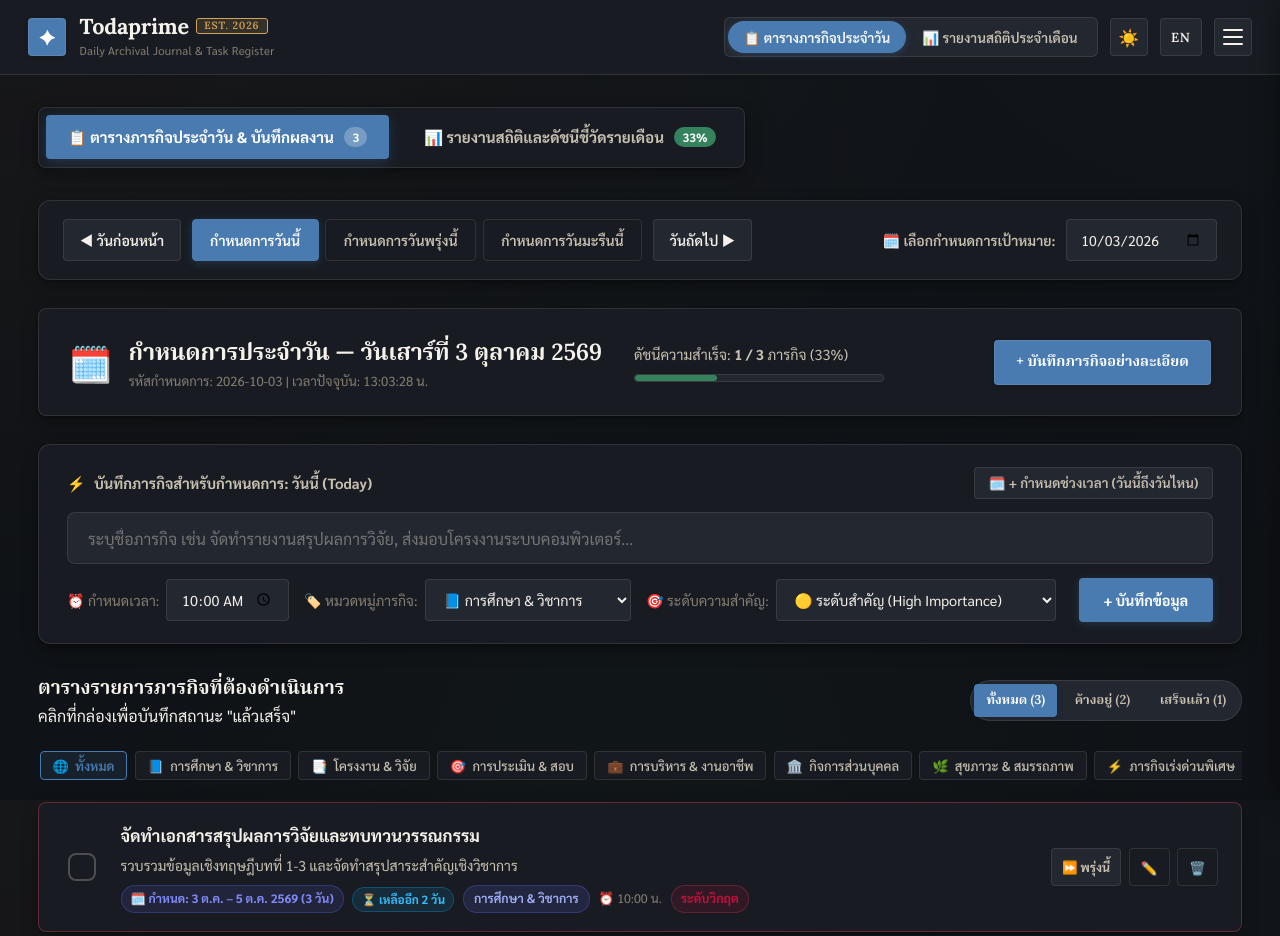
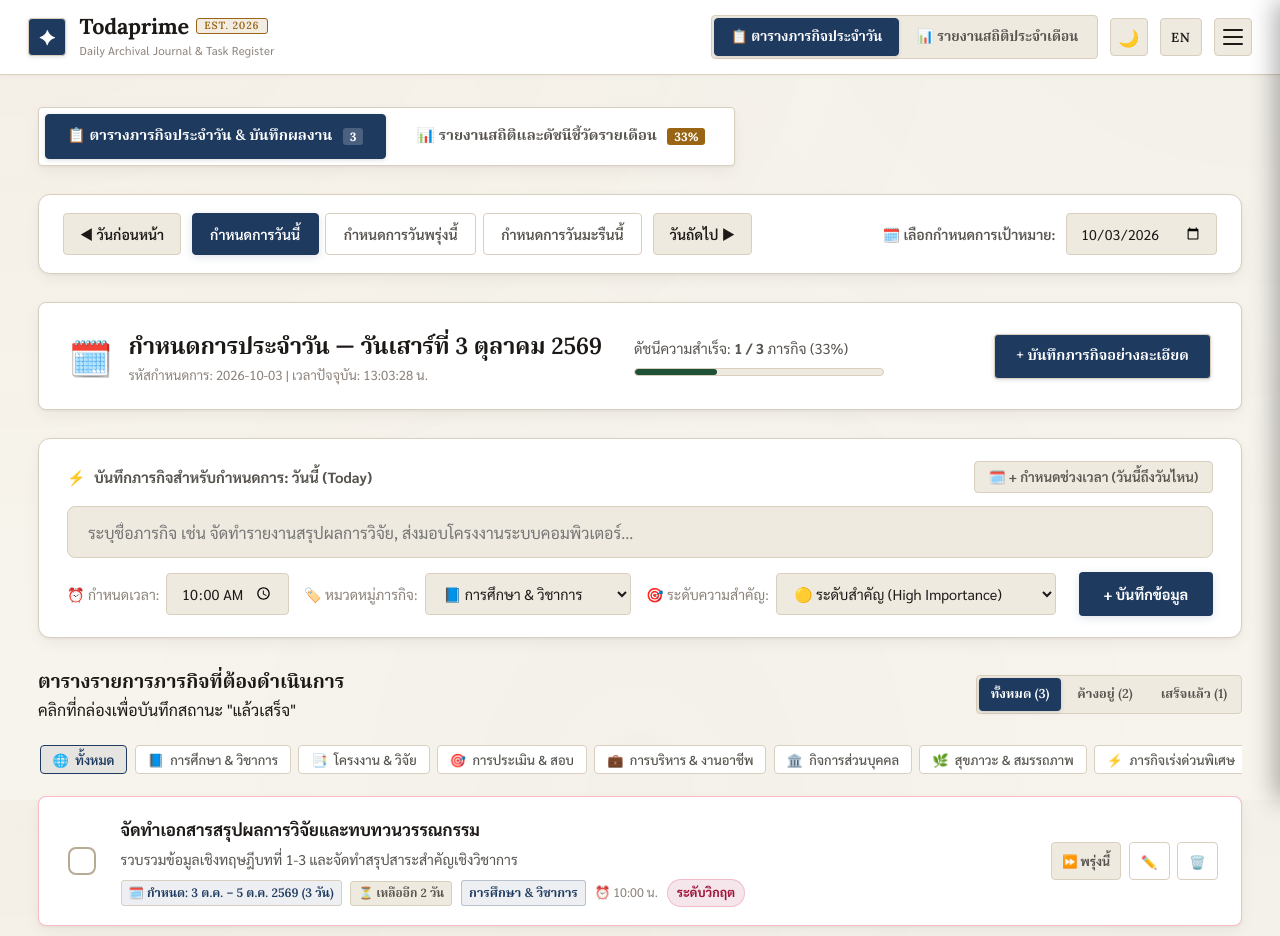
Before and after one commit to LOOKSx/Todaprime-in-Project, an Angular app in the folder frontend/: page / in a window 1280 px wide. Shown: the top 936 px of the page. Built offline with nearby package versions, Linux system fonts and the light colour scheme.

Commit message:
feat(ui): complete Classic Archival & Editorial overhaul with cache-busting headers and warm vellum default

```diff
--- a/frontend/src/app/app.component.css
+++ b/frontend/src/app/app.component.css
@@ -5,95 +5,8 @@
 ======================================================== */
 
 :host {
-  /* DARK MODE: MIDNIGHT STUDY & WARM MAHOGANY SLATE */
-  --bg-app: #0f1216;
-  --bg-surface: #181c22;
-  --bg-surface-elevated: #222730;
-  --bg-surface-hover: #2c323d;
-  --border-color: rgba(216, 207, 190, 0.12);
-  --border-color-hover: rgba(216, 207, 190, 0.28);
-  --shadow-card: 0 1px 3px rgba(0, 0, 0, 0.3), 0 6px 18px -2px rgba(0, 0, 0, 0.35);
-  --shadow-hover: 0 4px 6px -1px rgba(0, 0, 0, 0.3), 0 12px 24px -4px rgba(0, 0, 0, 0.45);
-
-  --ambient-1: rgba(212, 163, 89, 0.04);
-  --ambient-2: rgba(74, 123, 176, 0.03);
-  --ambient-3: rgba(52, 131, 94, 0.03);
-
-  --text-main: #f5f2eb;
-  --text-secondary: #c9c1b2;
-  --text-muted: #857e72;
-
-  --primary: #4a7bb0;
-  --primary-hover: #3b6694;
-  --primary-subtle: rgba(74, 123, 176, 0.15);
-  --primary-glow: rgba(74, 123, 176, 0.25);
-
-  --accent: #34835e;
-  --accent-hover: #266b49;
-  --accent-subtle: rgba(52, 131, 94, 0.15);
-
-  --warning: #d97706;
-  --warning-subtle: rgba(217, 119, 6, 0.15);
-
-  --danger: #be123c;
-  --danger-subtle: rgba(190, 18, 60, 0.15);
-
-  --gold: #d4a359;
-  --gold-subtle: rgba(212, 163, 89, 0.15);
-
-  --purple: #7e57c2;
-  --purple-subtle: rgba(126, 87, 194, 0.15);
-
-  --radius-sm: 4px;
-  --radius-md: 8px;
-  --radius-lg: 12px;
-  --font-heading: 'Lora', 'Noto Serif Thai', Georgia, 'Times New Roman', serif;
-  --font-body: 'Sarabun', 'Lora', Georgia, -apple-system, BlinkMacSystemFont, serif;
+  display: block;
   font-family: var(--font-body);
-}
-
-/* ========================================================
-   LIGHT MODE: WARM ARCHIVAL VELLUM & OXFORD NAVY INK
-======================================================== */
-:host-context(.min-h-screen:not(.dark)),
-.min-h-screen:not(.dark) {
-  --bg-app: #f7f4ed;
-  --bg-surface: #ffffff;
-  --bg-surface-elevated: #efeae0;
-  --bg-surface-hover: #e5ded0;
-  --border-color: #d8cfbe;
-  --border-color-hover: #b8ab96;
-  --shadow-card: 0 1px 3px rgba(28, 25, 23, 0.05), 0 6px 16px -2px rgba(28, 25, 23, 0.05);
-  --shadow-hover: 0 4px 6px -1px rgba(28, 25, 23, 0.06), 0 10px 22px -4px rgba(28, 25, 23, 0.08);
-
-  --ambient-1: rgba(153, 101, 21, 0.03);
-  --ambient-2: rgba(30, 58, 95, 0.02);
-  --ambient-3: rgba(30, 81, 56, 0.02);
-
-  --text-main: #1c1917;
-  --text-secondary: #57534e;
-  --text-muted: #8c827a;
-
-  --primary: #1e3a5f;
-  --primary-hover: #152942;
-  --primary-subtle: rgba(30, 58, 95, 0.09);
-  --primary-glow: rgba(30, 58, 95, 0.15);
-
-  --accent: #1e5138;
-  --accent-hover: #143826;
-  --accent-subtle: rgba(30, 81, 56, 0.1);
-
-  --warning: #b45309;
-  --warning-subtle: rgba(180, 83, 9, 0.1);
-
-  --danger: #9f1239;
-  --danger-subtle: rgba(159, 18, 57, 0.1);
-
-  --gold: #996515;
-  --gold-subtle: rgba(153, 101, 21, 0.1);
-
-  --purple: #581c87;
-  --purple-subtle: rgba(88, 28, 135, 0.08);
 }
 
 * {
@@ -212,32 +125,36 @@
 .header-nav-tabs {
   display: flex;
   background-color: var(--bg-surface-elevated);
-  padding: 3px;
-  border-radius: 6px;
-  border: 1px solid var(--border-color);
+  padding: 2px;
+  border-radius: var(--radius-sm);
+  border: 1px solid var(--border-color);
+  gap: 2px;
 }
 
 .header-tab-btn {
   background: transparent;
-  border: none;
+  border: 1px solid transparent;
   color: var(--text-secondary);
+  font-family: var(--font-heading);
   font-size: 0.85rem;
   font-weight: 600;
-  padding: 0.45rem 1rem;
-  border-radius: 9999px;
-  cursor: pointer;
-  transition: all 0.2s cubic-bezier(0.16, 1, 0.3, 1);
+  padding: 0.45rem 0.95rem;
+  border-radius: var(--radius-sm);
+  cursor: pointer;
+  transition: all 0.15s ease;
   white-space: nowrap;
 }
 
 .header-tab-btn:hover {
   color: var(--text-main);
+  background-color: var(--bg-surface-hover);
 }
 
 .header-tab-btn.active {
   background-color: var(--primary);
+  border-color: var(--primary);
   color: #ffffff;
-  box-shadow: 0 2px 8px var(--primary-glow);
+  box-shadow: 0 1px 4px rgba(0, 0, 0, 0.12);
 }
 
 .btn-theme-toggle {
@@ -590,7 +507,7 @@
 
 .drawer-nav-item.active-item {
   background-color: var(--primary-subtle);
-  border-color: rgba(99, 102, 241, 0.35);
+  border-color: var(--primary);
   color: var(--primary);
 }
 
@@ -857,22 +774,22 @@
   box-shadow: var(--shadow-hover);
 }
 
-.feature-card.feat-indigo { border-color: rgba(99, 102, 241, 0.2); }
-.feature-card.feat-indigo:hover { border-color: #818cf8; }
-
-.feature-card.feat-emerald { border-color: rgba(16, 185, 129, 0.2); }
-.feature-card.feat-emerald:hover { border-color: #34d399; }
+.feature-card.feat-indigo { border-color: rgba(30, 58, 95, 0.2); }
+.feature-card.feat-indigo:hover { border-color: var(--primary); }
+
+.feature-card.feat-emerald { border-color: rgba(30, 81, 56, 0.2); }
+.feature-card.feat-emerald:hover { border-color: var(--accent); }
 
 .feature-card.feat-sky { border-color: rgba(14, 165, 233, 0.2); }
-.feature-card.feat-sky:hover { border-color: #38bdf8; }
+.feature-card.feat-sky:hover { border-color: var(--info); }
 
 .feature-card.feat-amber { border-color: rgba(245, 158, 11, 0.2); }
-.feature-card.feat-amber:hover { border-color: #fbbf24; }
+.feature-card.feat-amber:hover { border-color: var(--warning); }
 
 .feature-icon-wrapper {
   width: 52px;
   height: 52px;
-  border-radius: var(--radius-md);
+  border-radius: var(--radius-sm);
   display: flex;
   align-items: center;
   justify-content: center;
@@ -881,8 +798,9 @@
 }
 
 .feat-icon-indigo {
-  background: rgba(99, 102, 241, 0.12);
-  border: 1px solid rgba(99, 102, 241, 0.25);
+  background: var(--primary-subtle);
+  border: 1px solid var(--border-color);
+  color: var(--primary);
 }
 
 .feat-icon-emerald {
@@ -925,11 +843,11 @@
 
 .dashboard-tabs-bar {
   display: flex;
-  gap: 0.85rem;
-  margin-bottom: 2rem;
+  gap: 0.5rem;
+  margin-bottom: 1.75rem;
   background-color: var(--bg-surface);
-  padding: 0.45rem;
-  border-radius: var(--radius-md);
+  padding: 0.35rem;
+  border-radius: var(--radius-sm);
   border: 1px solid var(--border-color);
   box-shadow: var(--shadow-card);
   width: fit-content;
@@ -940,15 +858,16 @@
   align-items: center;
   gap: 0.65rem;
   background: transparent;
-  border: none;
+  border: 1px solid transparent;
   color: var(--text-secondary);
-  font-size: 0.95rem;
-  font-weight: 700;
-  padding: 0.65rem 1.35rem;
-  min-height: 44px;
-  border-radius: var(--radius-sm);
-  cursor: pointer;
-  transition: all 0.2s ease;
+  font-family: var(--font-heading);
+  font-size: 0.92rem;
+  font-weight: 600;
+  padding: 0.6rem 1.35rem;
+  min-height: 42px;
+  border-radius: var(--radius-sm);
+  cursor: pointer;
+  transition: all 0.15s ease;
   white-space: nowrap;
 }
 
@@ -959,23 +878,29 @@
 
 .dash-tab-btn.active {
   background-color: var(--primary);
+  border-color: var(--primary);
   color: #ffffff;
-  box-shadow: 0 4px 14px var(--primary-glow);
+  box-shadow: 0 1px 4px rgba(0, 0, 0, 0.15);
 }
 
 .tab-badge {
-  background-color: rgba(255, 255, 255, 0.25);
-  padding: 2px 8px;
-  border-radius: 9999px;
+  background-color: rgba(255, 255, 255, 0.2);
+  color: #ffffff;
+  padding: 1px 7px;
+  border-radius: 3px;
+  font-family: var(--font-heading);
   font-size: 0.75rem;
+  font-weight: 700;
 }
 
 .tab-badge-accent {
-  background-color: var(--accent);
+  background-color: var(--prime-gold);
   color: #ffffff;
-  padding: 2px 8px;
-  border-radius: 9999px;
+  padding: 1px 7px;
+  border-radius: 3px;
+  font-family: var(--font-heading);
   font-size: 0.75rem;
+  font-weight: 700;
 }
 
 /* ========================================================
@@ -1226,7 +1151,7 @@
 }
 
 .btn-toggle-range.active-range-toggle {
-  background-color: rgba(99, 102, 241, 0.15);
+  background-color: var(--primary-subtle);
   border-color: var(--primary);
   color: var(--primary);
   font-weight: 700;
@@ -1238,9 +1163,9 @@
   gap: 0.75rem;
   flex-wrap: wrap;
   padding: 0.75rem 1rem;
-  background: linear-gradient(135deg, rgba(99, 102, 241, 0.08) 0%, rgba(14, 165, 233, 0.05) 100%);
+  background-color: var(--bg-surface-elevated);
   border: 1px dashed var(--border-color);
-  border-radius: var(--radius-md);
+  border-radius: var(--radius-sm);
   margin-bottom: 0.25rem;
   animation: fadeIn 0.2s ease;
 }
@@ -1295,12 +1220,13 @@
 
 .quick-range-summary-tag {
   font-size: 0.82rem;
-  font-weight: 700;
+  font-family: var(--font-heading);
+  font-weight: 600;
   color: var(--primary);
   background-color: var(--primary-subtle);
-  padding: 0.35rem 0.75rem;
-  border-radius: 9999px;
-  border: 1px solid rgba(99, 102, 241, 0.25);
+  padding: 0.25rem 0.65rem;
+  border-radius: var(--radius-sm);
+  border: 1px solid var(--border-color);
   margin-left: auto;
 }
 
@@ -1377,14 +1303,14 @@
 /* Category Filter Indicator */
 .filter-indicator-bar {
   background-color: var(--primary-subtle);
-  border: 1px solid rgba(99, 102, 241, 0.35);
+  border: 1px solid var(--border-color);
   padding: 0.7rem 1.15rem;
   border-radius: var(--radius-sm);
   display: flex;
   align-items: center;
   justify-content: space-between;
   font-size: 0.88rem;
-  color: var(--primary);
+  color: var(--text-main);
 }
 
 .btn-clear-filter {
@@ -1543,9 +1469,10 @@
 ======================================================== */
 .badge-category {
   font-size: 0.78rem;
-  font-weight: 600;
-  padding: 3px 10px;
-  border-radius: 9999px;
+  font-family: var(--font-heading);
+  font-weight: 600;
+  padding: 2px 7px;
+  border-radius: 3px;
   border: 1px solid var(--border-color);
   background-color: var(--bg-surface-elevated);
   color: var(--text-secondary);
@@ -1553,97 +1480,46 @@
   white-space: nowrap;
 }
 
-/* Dark Mode Category Badges */
 .badge-category.cat-academic {
-  background-color: rgba(99, 102, 241, 0.14);
-  color: #a5b4fc;
-  border-color: rgba(99, 102, 241, 0.3);
+  background-color: rgba(30, 58, 95, 0.08);
+  color: #1e3a5f;
+  border-color: rgba(30, 58, 95, 0.25);
 }
 
 .badge-category.cat-project {
-  background-color: rgba(14, 165, 233, 0.14);
-  color: #7dd3fc;
-  border-color: rgba(14, 165, 233, 0.3);
+  background-color: rgba(22, 78, 99, 0.08);
+  color: #164e63;
+  border-color: rgba(22, 78, 99, 0.25);
 }
 
 .badge-category.cat-exam {
-  background-color: rgba(244, 63, 94, 0.14);
-  color: #fda4af;
-  border-color: rgba(244, 63, 94, 0.3);
+  background-color: rgba(136, 19, 55, 0.08);
+  color: #881337;
+  border-color: rgba(136, 19, 55, 0.25);
 }
 
 .badge-category.cat-work {
-  background-color: rgba(245, 158, 11, 0.14);
-  color: #fde68a;
-  border-color: rgba(245, 158, 11, 0.3);
+  background-color: rgba(87, 83, 78, 0.08);
+  color: #57534e;
+  border-color: rgba(87, 83, 78, 0.25);
 }
 
 .badge-category.cat-personal {
-  background-color: rgba(16, 185, 129, 0.14);
-  color: #6ee7b7;
-  border-color: rgba(16, 185, 129, 0.3);
+  background-color: rgba(22, 101, 52, 0.08);
+  color: #166534;
+  border-color: rgba(22, 101, 52, 0.25);
 }
 
 .badge-category.cat-health {
-  background-color: rgba(139, 92, 246, 0.14);
-  color: #d8b4fe;
-  border-color: rgba(139, 92, 246, 0.3);
+  background-color: rgba(3, 105, 161, 0.08);
+  color: #0369a1;
+  border-color: rgba(3, 105, 161, 0.25);
 }
 
 .badge-category.cat-urgent {
-  background-color: rgba(239, 68, 68, 0.18);
-  color: #fca5a5;
-  border-color: rgba(239, 68, 68, 0.35);
-}
-
-/* Light Mode Category Badges */
-:host-context(.min-h-screen:not(.dark)) .badge-category.cat-academic,
-.min-h-screen:not(.dark) .badge-category.cat-academic {
-  background-color: #eef2ff;
-  color: #4338ca;
-  border-color: #c7d2fe;
-}
-
-:host-context(.min-h-screen:not(.dark)) .badge-category.cat-project,
-.min-h-screen:not(.dark) .badge-category.cat-project {
-  background-color: #f0f9ff;
-  color: #0369a1;
-  border-color: #bae6fd;
-}
-
-:host-context(.min-h-screen:not(.dark)) .badge-category.cat-exam,
-.min-h-screen:not(.dark) .badge-category.cat-exam {
-  background-color: #fff1f2;
-  color: #be123c;
-  border-color: #fecdd3;
-}
-
-:host-context(.min-h-screen:not(.dark)) .badge-category.cat-work,
-.min-h-screen:not(.dark) .badge-category.cat-work {
-  background-color: #fffbeb;
-  color: #b45309;
-  border-color: #fde68a;
-}
-
-:host-context(.min-h-screen:not(.dark)) .badge-category.cat-personal,
-.min-h-screen:not(.dark) .badge-category.cat-personal {
-  background-color: #f0fdf4;
-  color: #047857;
-  border-color: #a7f3d0;
-}
-
-:host-context(.min-h-screen:not(.dark)) .badge-category.cat-health,
-.min-h-screen:not(.dark) .badge-category.cat-health {
-  background-color: #faf5ff;
-  color: #6d28d9;
-  border-color: #e9d5ff;
-}
-
-:host-context(.min-h-screen:not(.dark)) .badge-category.cat-urgent,
-.min-h-screen:not(.dark) .badge-category.cat-urgent {
-  background-color: #fef2f2;
+  background-color: rgba(185, 28, 28, 0.08);
   color: #b91c1c;
-  border-color: #fecaca;
+  border-color: rgba(185, 28, 28, 0.25);
 }
 
 .badge-time {
@@ -1679,58 +1555,40 @@
 }
 
 /* Multi-Day Date Range Badges (วันนี้ถึงวันไหน) */
+/* Multi-Day Date Range Badges (วันนี้ถึงวันไหน) */
 .badge-range-pill {
   display: inline-flex;
   align-items: center;
   gap: 0.35rem;
   font-size: 0.76rem;
-  font-weight: 700;
-  padding: 3px 9px;
-  border-radius: 9999px;
-  background-color: rgba(99, 102, 241, 0.12);
-  color: #818cf8;
-  border: 1px solid rgba(99, 102, 241, 0.3);
+  font-family: var(--font-heading);
+  font-weight: 600;
+  padding: 2px 7px;
+  border-radius: 3px;
+  background-color: var(--primary-subtle);
+  color: var(--primary);
+  border: 1px solid var(--border-color);
   white-space: nowrap;
-}
-
-:host-context(.min-h-screen:not(.dark)) .badge-range-pill,
-.min-h-screen:not(.dark) .badge-range-pill {
-  background-color: #eef2ff;
-  color: #4338ca;
-  border-color: #c7d2fe;
 }
 
 .badge-remaining-pill {
   display: inline-flex;
   align-items: center;
   font-size: 0.74rem;
-  font-weight: 700;
-  padding: 2px 8px;
-  border-radius: 9999px;
-  background-color: rgba(14, 165, 233, 0.12);
-  color: #38bdf8;
-  border: 1px solid rgba(14, 165, 233, 0.3);
+  font-family: var(--font-heading);
+  font-weight: 600;
+  padding: 2px 7px;
+  border-radius: 3px;
+  background-color: var(--bg-surface-elevated);
+  color: var(--text-secondary);
+  border: 1px solid var(--border-color);
   white-space: nowrap;
 }
 
-:host-context(.min-h-screen:not(.dark)) .badge-remaining-pill,
-.min-h-screen:not(.dark) .badge-remaining-pill {
-  background-color: #f0f9ff;
-  color: #0369a1;
-  border-color: #bae6fd;
-}
-
 .badge-remaining-pill.badge-remaining-urgent {
-  background-color: rgba(239, 68, 68, 0.15);
-  color: #f87171;
-  border-color: rgba(239, 68, 68, 0.35);
-}
-
-:host-context(.min-h-screen:not(.dark)) .badge-remaining-pill.badge-remaining-urgent,
-.min-h-screen:not(.dark) .badge-remaining-pill.badge-remaining-urgent {
-  background-color: #fff1f2;
-  color: #e11d48;
-  border-color: #fecdd3;
+  background-color: rgba(185, 28, 28, 0.08);
+  color: var(--danger);
+  border-color: rgba(185, 28, 28, 0.25);
 }
 
 .upcoming-range-indicator {
@@ -1775,7 +1633,7 @@
 }
 
 .btn-action-defer:hover {
-  background-color: rgba(99, 102, 241, 0.15);
+  background-color: var(--primary-subtle);
   border-color: var(--primary);
   color: var(--primary);
   transform: translateY(-1px);
@@ -1800,10 +1658,10 @@
 .status-filter-pills {
   display: flex;
   align-items: center;
-  gap: 0.35rem;
-  background-color: var(--bg-surface-elevated);
-  padding: 3px;
-  border-radius: 9999px;
+  gap: 0.25rem;
+  background-color: var(--bg-surface-elevated);
+  padding: 2px;
+  border-radius: var(--radius-sm);
   border: 1px solid var(--border-color);
 }
 
@@ -2412,20 +2270,23 @@
 
 .today-marker {
   font-size: 0.68rem;
+  font-family: var(--font-heading);
   background-color: var(--primary);
   color: #ffffff;
-  padding: 2px 6px;
-  border-radius: 9999px;
+  padding: 1px 5px;
+  border-radius: 3px;
   font-weight: 700;
 }
 
 .day-cell-badge {
   font-size: 0.75rem;
+  font-family: var(--font-heading);
   font-weight: 700;
   background-color: var(--warning-subtle);
   color: var(--warning);
-  padding: 3px 6px;
-  border-radius: var(--radius-sm);
+  padding: 2px 6px;
+  border-radius: 3px;
+  border: 1px solid var(--warning);
   text-align: center;
   margin-top: auto;
   white-space: nowrap;
@@ -2434,8 +2295,9 @@
 }
 
 .badge-cell-perfect {
-  background-color: var(--accent);
-  color: #ffffff;
+  background-color: rgba(30, 81, 56, 0.12);
+  color: var(--success);
+  border-color: var(--success);
 }
 
 /* Category Breakdown Bars */
@@ -2662,18 +2524,10 @@
 }
 
 .btn-schedule-type.active-schedule-type {
-  background-color: rgba(99, 102, 241, 0.14);
+  background-color: var(--primary-subtle);
   border-color: var(--primary);
   color: var(--primary);
   font-weight: 700;
-  box-shadow: 0 0 10px rgba(99, 102, 241, 0.15);
-}
-
-:host-context(.min-h-screen:not(.dark)) .btn-schedule-type.active-schedule-type,
-.min-h-screen:not(.dark) .btn-schedule-type.active-schedule-type {
-  background-color: #eef2ff;
-  border-color: #6366f1;
-  color: #4338ca;
 }
 
 .modal-range-presets-card {
@@ -2725,19 +2579,12 @@
   display: flex;
   align-items: center;
   gap: 0.65rem;
-  background-color: rgba(99, 102, 241, 0.08);
-  border: 1px solid rgba(99, 102, 241, 0.2);
+  background-color: var(--bg-surface-elevated);
+  border: 1px solid var(--border-color);
   border-radius: var(--radius-sm);
   padding: 0.65rem 0.95rem;
   color: var(--text-main);
   font-size: 0.88rem;
-}
-
-:host-context(.min-h-screen:not(.dark)) .modal-range-summary-box,
-.min-h-screen:not(.dark) .modal-range-summary-box {
-  background-color: #f0fdf4;
-  border-color: #86efac;
-  color: #166534;
 }
 
 .range-summary-icon {
--- a/frontend/src/app/app.component.ts
+++ b/frontend/src/app/app.component.ts
@@ -19,7 +19,7 @@
   private readonly STORAGE_VIEW_KEY = 'todaprime_ui_view';
   private readonly STORAGE_TAB_KEY = 'todaprime_ui_tab';
   private readonly STORAGE_DATE_KEY = 'todaprime_ui_selected_date';
-  private readonly STORAGE_THEME_KEY = 'todaprime_ui_theme';
+  private readonly STORAGE_THEME_KEY = 'todaprime_ui_theme_v3';
   private readonly STORAGE_CAT_KEY = 'todaprime_ui_category';
   private readonly STORAGE_LANG_KEY = 'todaprime_ui_lang';
 
@@ -32,8 +32,8 @@
   // Dashboard Active Tab: 'planner' (ตารางภารกิจประจำวัน) vs 'monthly' (รายงานสถิติประจำเดือน)
   public activeTab: 'planner' | 'monthly' = 'planner';
 
-  // Visual Theme (Dark & Light Mode)
-  public isDarkMode: boolean = true;
+  // Visual Theme (Classic Archival Light & Midnight Study Dark)
+  public isDarkMode: boolean = false;
 
   // Language Toggle (Thai / English bilingual)
   public isEnglish: boolean = false;
@@ -131,8 +131,9 @@
     if (savedTheme) {
       this.isDarkMode = savedTheme === 'dark';
     } else {
-      this.isDarkMode = true; // Default to Obsidian Slate Dark
+      this.isDarkMode = false; // Default to Warm Archival Stationery (Parchment & Oxford Navy)
     }
+    this.applyDocumentTheme();
 
     // 2. Restore Current View ('app' vs 'landing')
     const savedView = localStorage.getItem(this.STORAGE_VIEW_KEY);
@@ -391,6 +392,23 @@
   public toggleTheme(): void {
     this.isDarkMode = !this.isDarkMode;
     localStorage.setItem(this.STORAGE_THEME_KEY, this.isDarkMode ? 'dark' : 'light');
+    this.applyDocumentTheme();
+  }
+
+  public applyDocumentTheme(): void {
+    if (typeof document !== 'undefined') {
+      if (this.isDarkMode) {
+        document.documentElement.classList.add('dark');
+        document.body.classList.add('dark');
+        document.documentElement.classList.remove('light');
+        document.body.classList.remove('light');
+      } else {
+        document.documentElement.classList.remove('dark');
+        document.body.classList.remove('dark');
+        document.documentElement.classList.add('light');
+        document.body.classList.add('light');
+      }
+    }
   }
 
   public toggleLanguage(): void {
--- a/frontend/src/styles.css
+++ b/frontend/src/styles.css
@@ -2,35 +2,11 @@
 @import url('https://fonts.googleapis.com/css2?family=Lora:ital,wght@0,400..700;1,400..700&family=Noto+Serif+Thai:wght@300;400;500;600;700&family=Sarabun:wght@300;400;500;600;700&display=swap');
 
 :root {
-  /* DARK MODE: MIDNIGHT STUDY & WARM MAHOGANY SLATE */
-  --bg-app: #0f1216;
-  --bg-surface: #181c22;
-  --bg-surface-elevated: #222730;
-  --text-main: #f5f2eb;
-  --text-secondary: #c9c1b2;
-  --text-muted: #857e72;
-  --border-color: rgba(216, 207, 190, 0.13);
-  --border-color-hover: rgba(216, 207, 190, 0.25);
-  --primary: #4a7bb0;
-  --primary-hover: #3b6694;
-  --primary-glow: rgba(74, 123, 176, 0.25);
-  --prime-gold: #d4a359;
-  --prime-glow: rgba(212, 163, 89, 0.25);
-  --success: #34835e;
-  --warning: #d97706;
-  --danger: #be123c;
-  --info: #0284c7;
-  --radius-sm: 4px;
-  --radius-md: 8px;
-  --radius-lg: 12px;
-  --shadow-card: 0 1px 3px rgba(0, 0, 0, 0.3), 0 6px 18px -2px rgba(0, 0, 0, 0.4);
-}
-
-.light {
-  /* LIGHT MODE: WARM ARCHIVAL VELLUM & OXFORD NAVY INK */
+  /* DEFAULT THEME: WARM ARCHIVAL VELLUM & OXFORD NAVY INK (CLASSIC EDITORIAL) */
   --bg-app: #f7f4ed;
   --bg-surface: #ffffff;
   --bg-surface-elevated: #efeae0;
+  --bg-surface-hover: #e5ded0;
   --text-main: #1c1917;
   --text-secondary: #57534e;
   --text-muted: #8c827a;
@@ -38,14 +14,69 @@
   --border-color-hover: #b8ab96;
   --primary: #1e3a5f;
   --primary-hover: #152942;
+  --primary-subtle: rgba(30, 58, 95, 0.08);
   --primary-glow: rgba(30, 58, 95, 0.15);
+  --accent: #1e5138;
+  --accent-hover: #143826;
+  --accent-subtle: rgba(30, 81, 56, 0.09);
+  --warning: #b45309;
+  --warning-subtle: rgba(180, 83, 9, 0.1);
+  --danger: #9f1239;
+  --danger-subtle: rgba(159, 18, 57, 0.1);
+  --gold: #996515;
+  --gold-subtle: rgba(153, 101, 21, 0.12);
   --prime-gold: #996515;
   --prime-glow: rgba(153, 101, 21, 0.2);
   --success: #1e5138;
-  --warning: #b45309;
-  --danger: #9f1239;
   --info: #0369a1;
+  --radius-sm: 4px;
+  --radius-md: 8px;
+  --radius-lg: 12px;
   --shadow-card: 0 1px 3px rgba(28, 25, 23, 0.05), 0 6px 16px -2px rgba(28, 25, 23, 0.06);
+  --shadow-hover: 0 3px 6px -1px rgba(28, 25, 23, 0.07), 0 10px 22px -4px rgba(28, 25, 23, 0.08);
+  --ambient-1: rgba(153, 101, 21, 0.03);
+  --ambient-2: rgba(30, 58, 95, 0.02);
+  --ambient-3: rgba(30, 81, 56, 0.02);
+  --font-heading: 'Lora', 'Noto Serif Thai', Georgia, 'Times New Roman', serif;
+  --font-body: 'Sarabun', 'Lora', Georgia, -apple-system, BlinkMacSystemFont, serif;
+}
+
+html.dark,
+body.dark,
+:root.dark,
+.dark {
+  /* DARK THEME: MIDNIGHT STUDY & WARM MAHOGANY SLATE */
+  --bg-app: #12100e;
+  --bg-surface: #1a1714;
+  --bg-surface-elevated: #24201c;
+  --bg-surface-hover: #2f2a24;
+  --text-main: #f5f2eb;
+  --text-secondary: #c9c1b2;
+  --text-muted: #8a8274;
+  --border-color: rgba(212, 163, 89, 0.18);
+  --border-color-hover: rgba(212, 163, 89, 0.35);
+  --primary: #c59b50;
+  --primary-hover: #d4ab62;
+  --primary-subtle: rgba(197, 155, 80, 0.15);
+  --primary-glow: rgba(197, 155, 80, 0.25);
+  --accent: #34835e;
+  --accent-hover: #266b49;
+  --accent-subtle: rgba(52, 131, 94, 0.15);
+  --warning: #d97706;
+  --warning-subtle: rgba(217, 119, 6, 0.15);
+  --danger: #be123c;
+  --danger-subtle: rgba(190, 18, 60, 0.15);
+  --gold: #d4a359;
+  --gold-subtle: rgba(212, 163, 89, 0.15);
+  --prime-gold: #d4a359;
+  --prime-glow: rgba(212, 163, 89, 0.25);
+  --success: #34835e;
+  --info: #0284c7;
+  --shadow-card: 0 1px 3px rgba(0, 0, 0, 0.4), 0 6px 18px -2px rgba(0, 0, 0, 0.55);
+  --shadow-hover: 0 4px 8px -1px rgba(0, 0, 0, 0.45), 0 12px 24px -4px rgba(0, 0, 0, 0.65);
+  --ambient-1: rgba(212, 163, 89, 0.04);
+  --ambient-2: rgba(74, 123, 176, 0.03);
+  --ambient-3: rgba(52, 131, 94, 0.03);
 }
 
 * {
```
Also changed, not shown: frontend/src/app/app.component.html (+4 -4 lines), frontend/src/app/services/task.service.ts (+7 -7 lines), frontend/src/index.html (+6 -3 lines).
